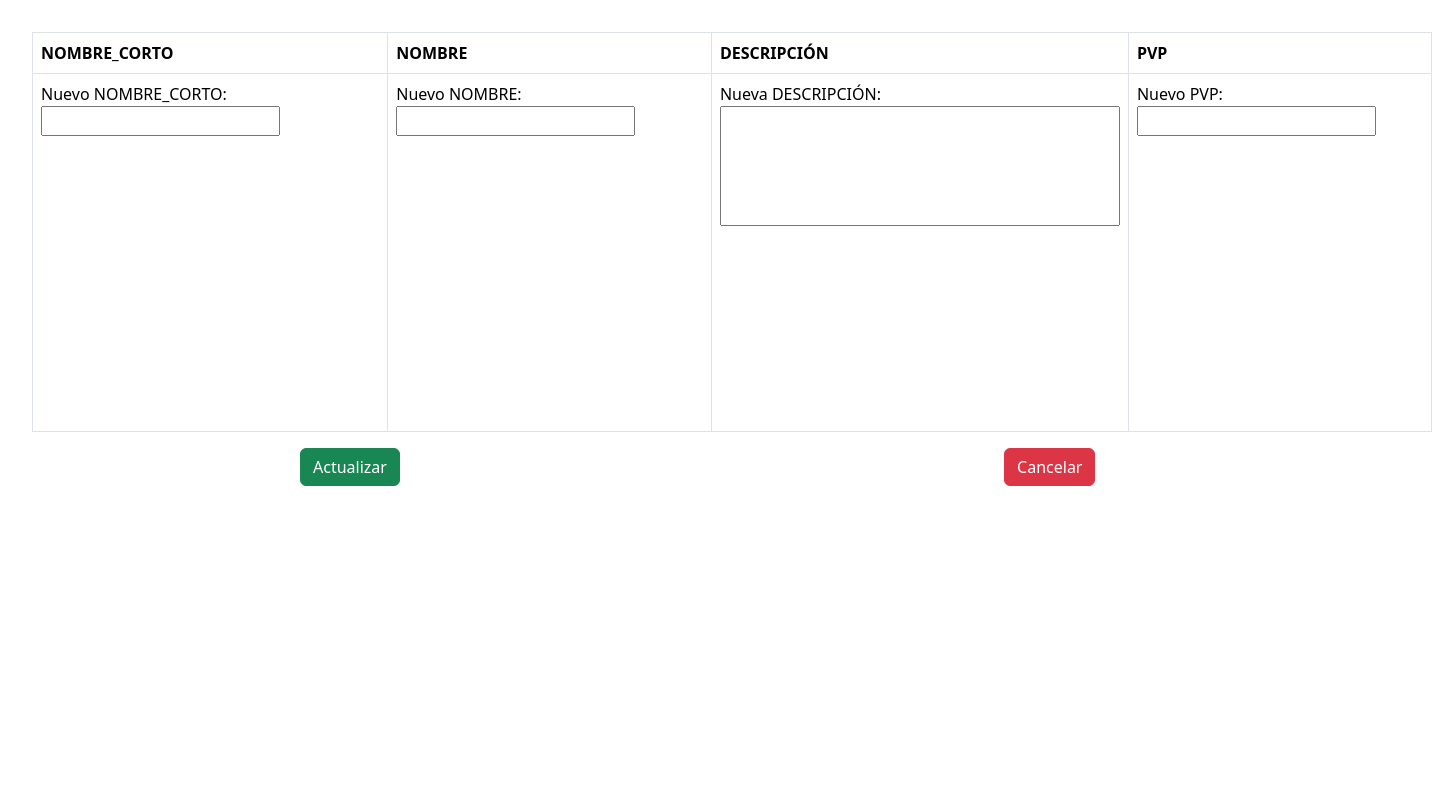
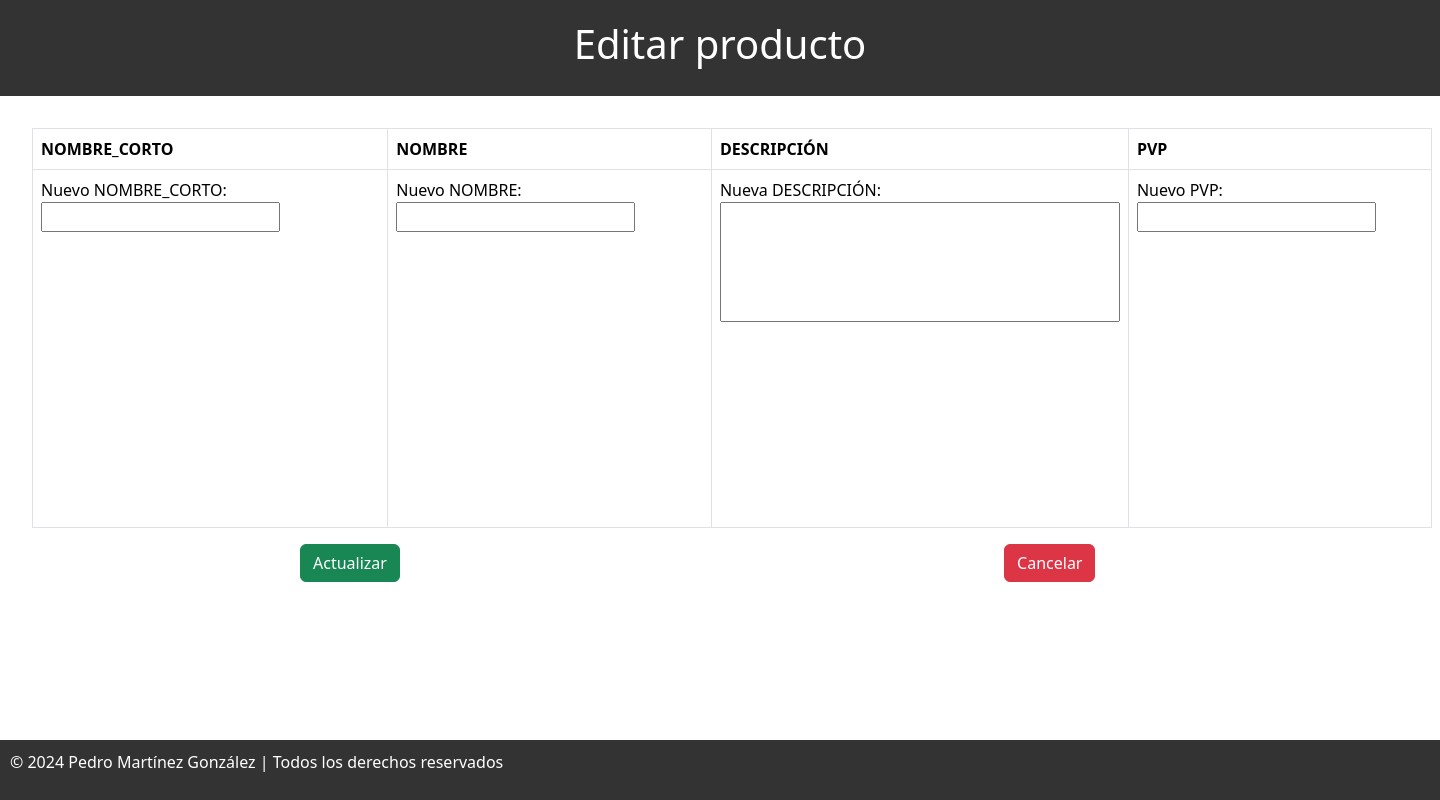
Before and after one commit to PericoMar/ud02, a PHP site: page /editar.php in a window 1440 px wide. Run offline with PHP 8.4, Linux system fonts and the light colour scheme; data that the repository does not hold is empty.

Commit message:
[Update] Added header and footer

```diff
--- a/BOLETIN TEMA  3/editar.php
+++ b/BOLETIN TEMA  3/editar.php
@@ -6,6 +6,14 @@
     <title>Editar producto</title>
     <link href="https://cdn.jsdelivr.net/npm/bootstrap@5.3.2/dist/css/bootstrap.min.css" rel="stylesheet" integrity="sha384-T3c6CoIi6uLrA9TneNEoa7RxnatzjcDSCmG1MXxSR1GAsXEV/Dwwykc2MPK8M2HN" crossorigin="anonymous">
     <style>
+        header {
+            background-color: #333;
+            color: #fff;
+            padding: 20px;
+            font-size: 24px;
+            margin: 0;
+            text-align: center;
+        }
         table{
             margin:32px;
             height:400px;
@@ -14,9 +22,20 @@
         button{
             margin:0px 300px;
         }
+        footer {
+            background-color: #333;
+            color: #fff;
+            padding: 10px;
+            position: fixed;
+            bottom: 0;
+            width: 100%;
+        }
     </style>
 </head>
 <body>
+<header>
+        <h1>Editar producto</h1>
+    </header>
     <?php
         $servername = "localhost";
         $username = "user_dwes";
@@ -85,5 +104,8 @@
             <button name=cancelar class="btn btn-danger">Cancelar</button>
         </div>
     </form>
+    <footer>
+        <p>&copy; 2024 Pedro Martínez González | Todos los derechos reservados</p>
+    </footer>
 </body>
 </html>
```
Also changed, not shown: BOLETIN TEMA  3/actualizar.php (+22 -0 lines), BOLETIN TEMA  3/listado.php (+33 -2 lines).
